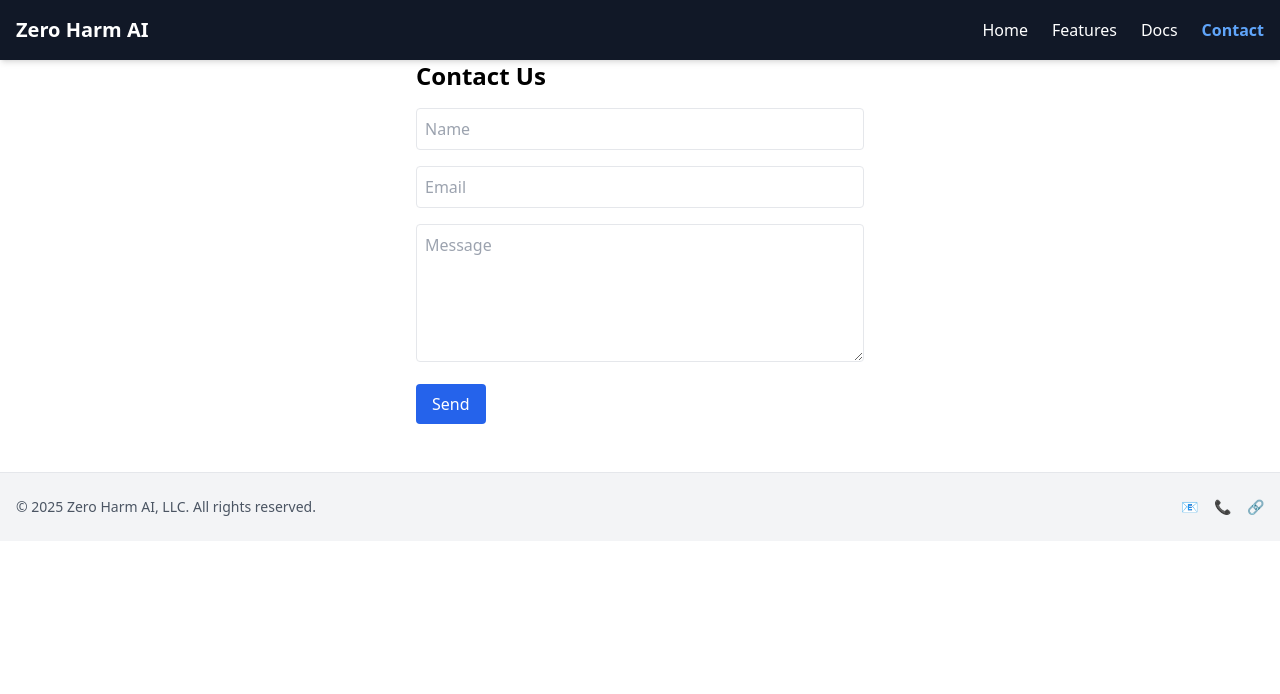
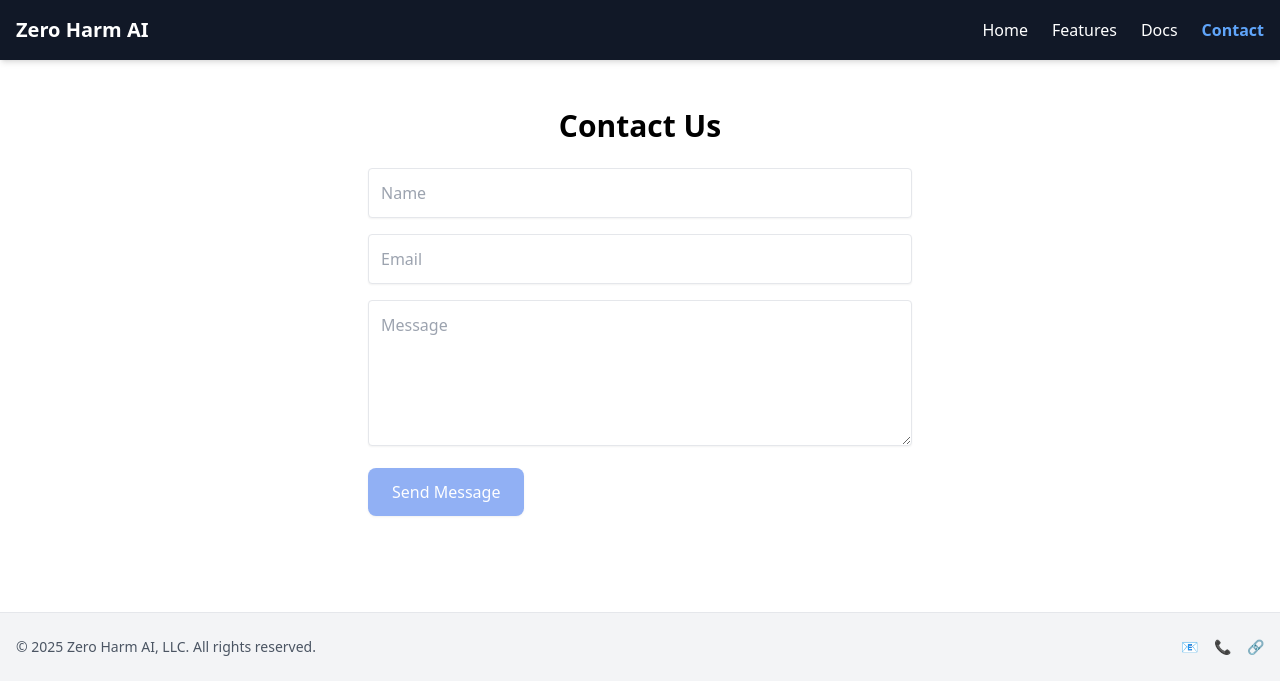
Before and after one commit to Zero-Harm-AI-LLC/zero-harm-ai-frontend, a React (Vite) app: page /contact in a window 1280 px wide. Shown: the top 694 px of the page. Built offline with nearby package versions, Linux system fonts and the light colour scheme; no server answers; the HTML template or start-up script is replaced by a standard one.

Commit message:
Fixed calling backend and displaying the results

```diff
--- /dev/null
+++ b/src/components/Toast.tsx
@@ -0,0 +1,31 @@
+// src/components/Toast.tsx
+import { useEffect, useState } from "react";
+
+interface ToastProps {
+  type: "success" | "error";
+  message: string;
+  onClose: () => void;
+}
+
+export default function Toast({ type, message, onClose }: ToastProps) {
+  const [fadeOut, setFadeOut] = useState(false);
+
+  useEffect(() => {
+    const fadeTimer = setTimeout(() => setFadeOut(true), 3000);
+    const removeTimer = setTimeout(onClose, 4000);
+    return () => {
+      clearTimeout(fadeTimer);
+      clearTimeout(removeTimer);
+    };
+  }, [onClose]);
+
+  return (
+    <div
+      className={`fixed top-5 right-5 px-4 py-3 rounded shadow-lg text-white transition-opacity duration-1000 z-50 ${
+        fadeOut ? "opacity-0" : "opacity-100"
+      } ${type === "success" ? "bg-green-600" : "bg-red-600"}`}
+    >
+      {message}
+    </div>
+  );
+}
--- /dev/null
+++ b/src/config.ts
@@ -0,0 +1,7 @@
+// src/config.ts
+export const BACKEND_URL = import.meta.env.VITE_BACKEND_URL as string;
+export const API_ENDPOINTS = {
+  CHECK_PRIVACY: `${BACKEND_URL}/api/check_privacy`,        // POST endpoint for privacy checks
+  CONTACT: `${BACKEND_URL}/api/contact`,           // POST endpoint for contact form submissions
+  HEALTH_CHECK: `${BACKEND_URL}/api/health_check`,  // GET endpoint for health checks
+};
--- a/src/pages/Contact.tsx
+++ b/src/pages/Contact.tsx
@@ -1,14 +1,105 @@
+import { useState } from "react";
+import { API_ENDPOINTS } from "../config";
+import Toast from "../components/Toast";
+import { motion, AnimatePresence } from "framer-motion";
 
 export default function Contact() {
+  const [name, setName] = useState("");
+  const [email, setEmail] = useState("");
+  const [message, setMessage] = useState("");
+  const [loading, setLoading] = useState(false);
+  const [toast, setToast] = useState<{ type: "success" | "error"; message: string } | null>(null);
+
+  async function sendContactForm(e: React.FormEvent) {
+    e.preventDefault();
+    setLoading(true);
+    setToast(null);
+
+    try {
+      const res = await fetch(API_ENDPOINTS.CONTACT, {
+        method: "POST",
+        headers: { "Content-Type": "application/json" },
+        body: JSON.stringify({ name, email, message }),
+      });
+
+      if (!res.ok) throw new Error("Failed to send message");
+
+      await res.json();
+      setToast({ type: "success", message: "✅ Your message has been sent!" });
+
+      setName("");
+      setEmail("");
+      setMessage("");
+    } catch (err) {
+      console.error("Error sending message:", err);
+      setToast({ type: "error", message: "❌ Failed to send message. Try again." });
+    } finally {
+      setLoading(false);
+    }
+  }
+
   return (
-    <div className="max-w-md mx-auto">
-      <h2 className="text-2xl font-bold mb-4">Contact Us</h2>
-      <form className="space-y-4">
-        <input type="text" placeholder="Name" className="w-full p-2 border rounded" />
-        <input type="email" placeholder="Email" className="w-full p-2 border rounded" />
-        <textarea rows={5} placeholder="Message" className="w-full p-2 border rounded" />
-        <button type="submit" className="bg-blue-600 text-white px-4 py-2 rounded">Send</button>
+    <div className="max-w-xl mx-auto py-12 px-4">
+      <motion.h2
+        className="text-3xl font-bold mb-6 text-center"
+        initial={{ opacity: 0, y: -10 }}
+        animate={{ opacity: 1, y: 0 }}
+      >
+        Contact Us
+      </motion.h2>
+
+      <form className="space-y-4" onSubmit={sendContactForm}>
+        <input
+          type="text"
+          placeholder="Name"
+          className="w-full p-3 border rounded shadow-sm focus:ring-2 focus:ring-blue-500 outline-none transition"
+          value={name}
+          onChange={(e) => setName(e.target.value)}
+          required
+        />
+        <input
+          type="email"
+          placeholder="Email"
+          className="w-full p-3 border rounded shadow-sm focus:ring-2 focus:ring-blue-500 outline-none transition"
+          value={email}
+          onChange={(e) => setEmail(e.target.value)}
+          required
+        />
+        <textarea
+          rows={5}
+          placeholder="Message"
+          className="w-full p-3 border rounded shadow-sm focus:ring-2 focus:ring-blue-500 outline-none transition"
+          value={message}
+          onChange={(e) => setMessage(e.target.value)}
+          required
+        />
+
+        <motion.button
+          type="submit"
+          className="bg-blue-600 text-white px-6 py-3 rounded-lg shadow hover:bg-blue-700 disabled:opacity-50 flex items-center justify-center gap-2 transition"
+          disabled={loading || !name || !email || !message}
+          whileHover={{ scale: 1.03 }}
+          whileTap={{ scale: 0.97 }}
+        >
+          {loading ? (
+            <motion.div
+              className="border-2 border-white border-t-transparent rounded-full w-5 h-5 animate-spin"
+            />
+          ) : (
+            "Send Message"
+          )}
+        </motion.button>
       </form>
+
+      <AnimatePresence>
+        {toast && (
+          <Toast
+            type={toast.type}
+            message={toast.message}
+            onClose={() => setToast(null)}
+          />
+        )}
+      </AnimatePresence>
     </div>
   );
 }
--- a/src/pages/Features.tsx
+++ b/src/pages/Features.tsx
@@ -1,17 +1,29 @@
 import { useState } from "react";
+import { API_ENDPOINTS } from "../config";
+
 
 export default function Features() {
   const [input, setInput] = useState<string>("");
   const [result, setResult] = useState<any>(null);
+  const [error, setError] = useState<string>("");
 
   const checkPrivacy = async () => {
-    const res = await fetch("https://<backend-url>/check_privacy", {
+    setError("");
+    setResult(null);
+    try {
+      const res = await fetch(API_ENDPOINTS.CHECK_PRIVACY, {
         method: "POST",
         headers: { "Content-Type": "application/json" },
         body: JSON.stringify({ text: input }),
       });
+      if (!res.ok) {
+        throw new Error(`Error: ${res.status} ${res.statusText}`);
+      }
       const data = await res.json();
       setResult(data);
+    } catch (err: any) {
+      setError(err.message || "Unknown error occurred");
+    }
   };
 
   return (
@@ -29,23 +41,34 @@ export default function Features() {
 
       <div className="mt-12">
         <h2 className="text-2xl font-semibold mb-4">Live Privacy Check Demo</h2>
+        <div className="flex gap-6">
           <textarea
             value={input}
             onChange={(e) => setInput(e.target.value)}
-          placeholder="Enter text to check..."
+            placeholder="Enter text such as my email is john.doe@yahoo.com or my phone number is 555-222-1234 to check..."
             className="border p-3 w-full rounded-md"
+            style={{ minHeight: "120px", flex: 1 }}
           />
+          <textarea
+            value={
+              error
+                ? `Error:\n${error}`
+                : result
+                ? JSON.stringify(result, null, 2)
+                : ""
+            }
+            readOnly
+            className="border p-3 w-full rounded-md bg-gray-100"
+            style={{ minHeight: "120px", flex: 1 }}
+            placeholder="Result will appear here..."
+          />
+        </div>
         <button
           onClick={checkPrivacy}
           className="mt-4 bg-blue-600 text-white px-6 py-2 rounded-md hover:bg-blue-700"
         >
           Check Privacy
         </button>
-        {result && (
-          <pre className="mt-4 bg-gray-100 p-4 rounded-md">
-            {JSON.stringify(result, null, 2)}
-          </pre>
-        )}
       </div>
     </div>
   );
--- a/tsconfig.json
+++ b/tsconfig.json
@@ -14,7 +14,8 @@
     "resolveJsonModule": true,
     "isolatedModules": true,
     "noEmit": true,
-    "jsx": "react-jsx"
+    "jsx": "react-jsx",
+    "types": ["react", "react-dom"]
   },
   "include": ["src"],
   "references": []
```
Also changed, not shown: package.json (+7 -4 lines), 2 other files (tests, documents, lock files or other folders). Lines whose indentation alone changed are shown as unchanged.
